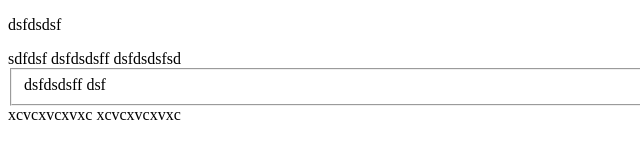
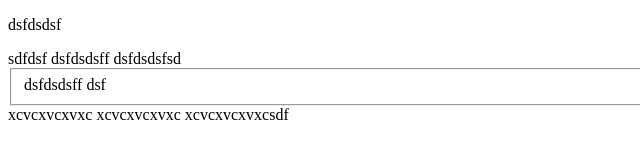
Before and after one commit to carloskpotedev/FirstRepos, a plain HTML site: page index.html in a window 1280 px wide. Shown: the full height of the page, 0-640 px from the left. Drawn offline with Linux system fonts and the light colour scheme.

Commit message:
test dfg0

```diff
--- a/index.html
+++ b/index.html
@@ -15,5 +15,6 @@
     </fieldset>
     xcvcxvcxvxc
     xcvcxvcxvxc
+    xcvcxvcxvxcsdf
 </body>
 </html>
```
